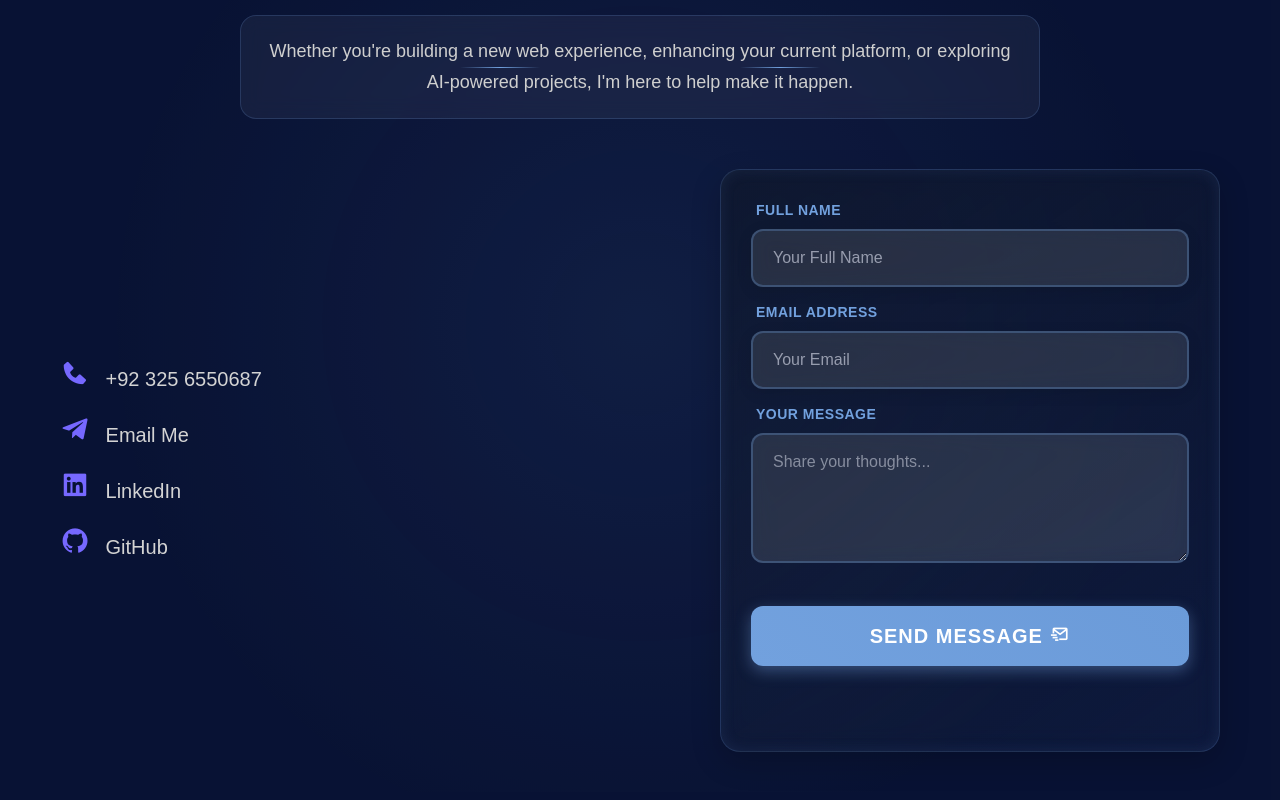
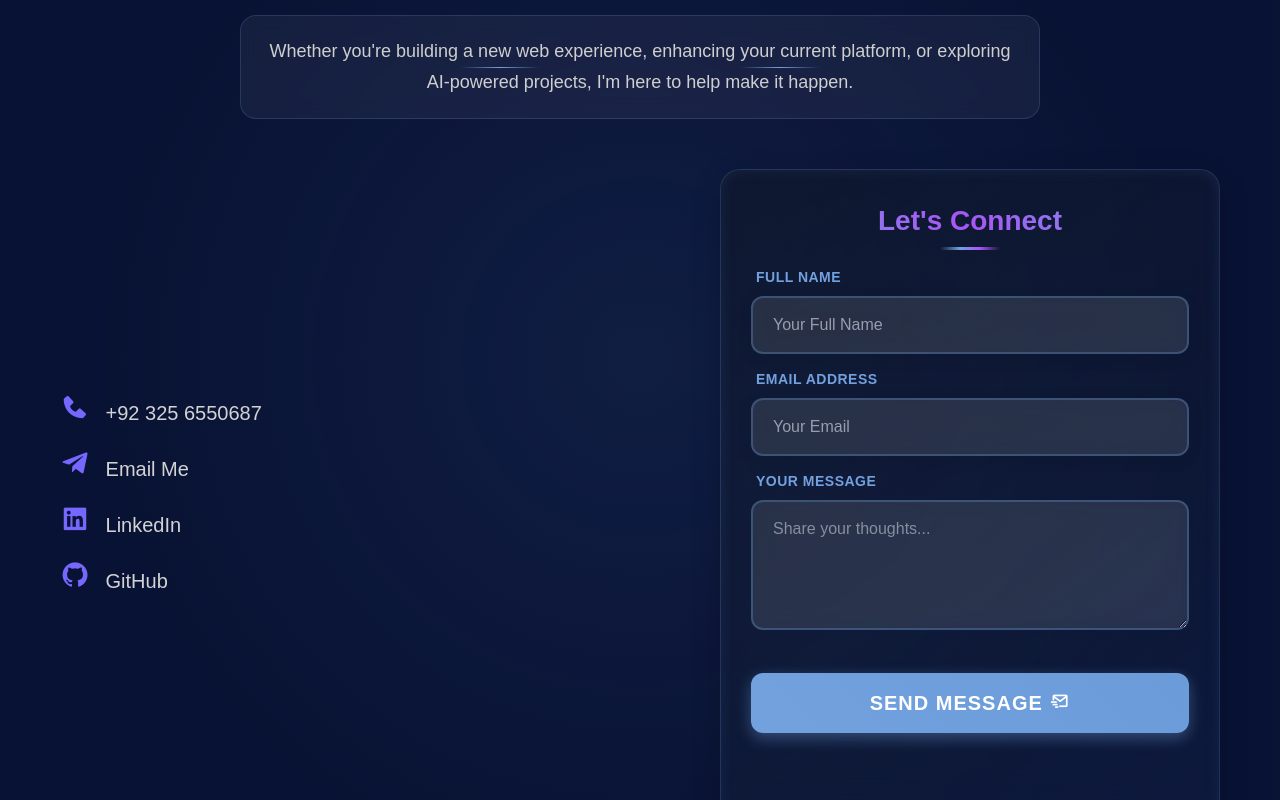
Before and after one commit to MuhammadUsmanGM/Portfolio, a Next.js app: page / in a window 1280 px wide. Shown: the part 4737-5537 px from the top of the page. Built offline with nearby package versions, Linux system fonts and the light colour scheme.

Commit message:
added heading in the contact form

```diff
--- a/app/components/Contact.js
+++ b/app/components/Contact.js
@@ -100,6 +100,7 @@ export default function Contact() {
       </div>
 
       <div className="contact-box">
+        <h2 className="contact-form-title">Let's Connect</h2>
         <form id="contactForm" onSubmit={handleSubmit} noValidate>
           <div className="input-container">
             <p className="input-label">Full Name</p>
--- a/app/globals.css
+++ b/app/globals.css
@@ -1550,6 +1550,36 @@ header ul a:hover::after {
                 inset 0 0 15px rgba(114, 161, 222, 0.1);
 }
 
+.contact-form-title {
+    text-align: center;
+    font-size: 28px;
+    font-weight: 700;
+    margin: 0 auto 25px; /* Centered margin */
+    background: linear-gradient(45deg, #72a1de, #a855f7, #72a1de);
+    background-size: 200% auto;
+    background-clip: text;
+    -webkit-background-clip: text;
+    -webkit-text-fill-color: transparent;
+    animation: animate-gradient 3s linear infinite;
+    position: relative;
+    display: block; /* Changed to block to allow margin auto */
+    z-index: 2;
+    width: fit-content; /* Only take needed width */
+    padding: 0 15px; /* Add slight padding */
+}
+
+.contact-form-title::after {
+    content: '';
+    position: absolute;
+    bottom: -8px;
+    left: 50%;
+    transform: translateX(-50%);
+    width: 60px;
+    height: 3px;
+    background: linear-gradient(90deg, transparent, #72a1de, #a855f7, transparent);
+    border-radius: 2px;
+}
+
 .contact-box input{
     padding: 15px 20px;
     background: rgba(255, 255, 255, 0.1);
```
